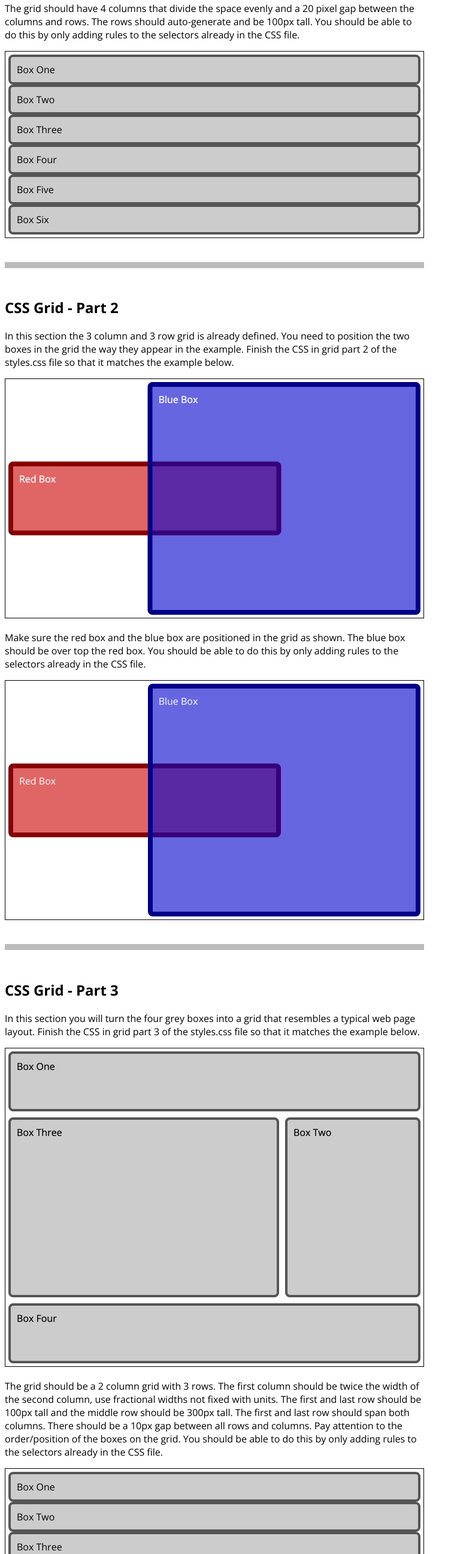
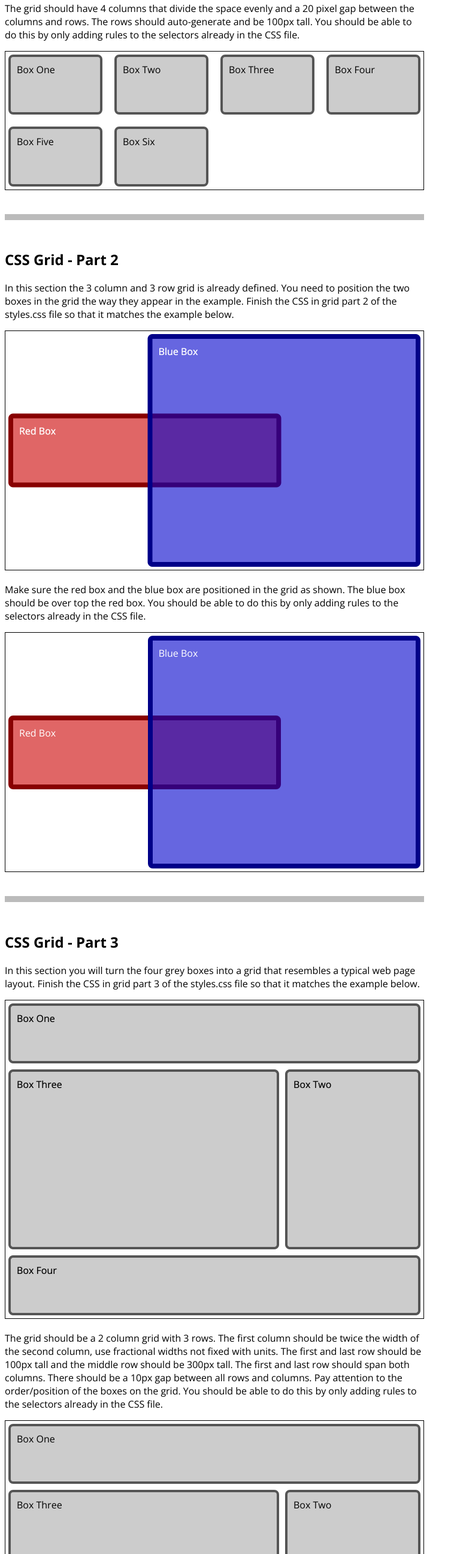
Before and after one commit to Prakhar-2510/ITMD541_Lab2_PA, a plain HTML site: page index.html in a window 1280 px wide. Shown: the part 2956-5547 px from the top of the page at 60% size, without its empty margins (0-763 px from the left). Drawn offline with nearby package versions, Linux system fonts and the light colour scheme.

Commit message:
Over to Transition now

```diff
--- a/styles.css
+++ b/styles.css
@@ -70,7 +70,17 @@
 /* Grid Part 1 */
 
 #grid-section1 .grid {
-
+	display: grid;
+/*
+	grid-template-columns: 1fr 1fr 1fr 1fr;
+	*/
+	grid-template-columns: repeat(4,1fr);
+		/*
+	grid-column-gap: 20px;
+	grid-row-gap: 20px;
+	*/
+	grid-gap: 20px;
+	grid-auto-rows: 100px;
 }
 
 /* end Grid Part 1 */
@@ -96,23 +106,28 @@
 /* Grid Part 3 */
 
 #grid-section3 .grid {
-
+	display: grid;
+	grid-template-columns: 2fr 1fr;
+	grid-template-rows: 100px  300px 100px;
+	grid-gap: 10px;
 }
 
 #grid-section3 .box1 {
-
+	grid-column: 1/3;
+	order: 1;
 }
 
 #grid-section3 .box2 {
-
+	order: 3;
 }
 
 #grid-section3 .box3 {
-
+	order: 2;
 }
 
 #grid-section3 .box4 {
-
+	grid-column: 1/3;
+	order: 4;
 }
 
 /* end Grid Part 3 */
@@ -126,14 +141,16 @@
 	color: #000;
 	padding: 20px;
 	text-decoration: none;
-
+	transition: color 3s;
+	transition: background-color 3s;
 
 }
 
 #transition-section .box a:hover {
 	background-color: #cc0000;
 	color: #fff;
-
+	transition: color 0.5s;
+	transition: background-color 0.5s;
 
 }
 
```
